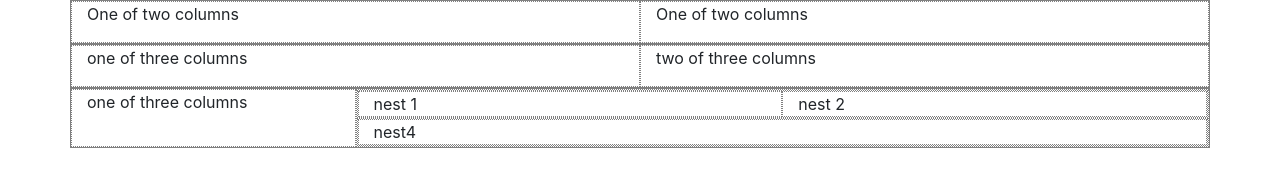
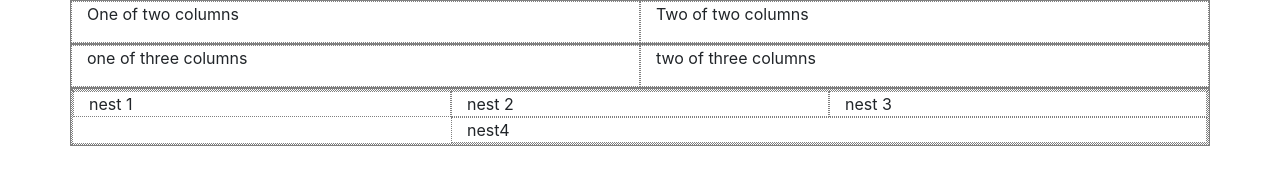
Before and after one commit to isabellesavannah/css-stoplight, a plain HTML site: page index.html in a window 1280 px wide. Drawn offline with nearby package versions, Linux system fonts and the light colour scheme.

Commit message:
edited nests

```diff
--- a/index.html
+++ b/index.html
@@ -1,7 +1,7 @@
 <!doctype html>
 <html lang="en">
   <head>
-    <title>Title</title>
+    <title>Smiley Proj</title>
     <!-- Required meta tags -->
     <meta charset="utf-8">
     <meta name="viewport" content="width=device-width, initial-scale=1, shrink-to-fit=no">
@@ -22,7 +22,7 @@
                 <p>One of two columns</p>
             </div>
             <div class="col-6">
-                <p>One of two columns</p>
+                <p>Two of two columns</p>
             </div>
         </div>
         <div class="row">
@@ -34,18 +34,12 @@
             </div>
         </div>
         <div class="row">
-            <div class="col-3">
-                <p>one of three columns</p>
-            </div>
-            <div class="col-9">
-                <div class="row">
-                    <div class="col-6">nest 1</div>
-                    <div class="col-6">nest 2</div>
-                </div>
-                <div class="row">
-                    <div class="col-12">
-                        nest4
-                    </div>
+            <div class="col-12">
+                <div class="row justify-content-end">
+                    <div class="col-4">nest 1</div>
+                    <div class="col-4">nest 2</div>
+                    <div class="col-4">nest 3</div>
+                    <div class="col-8">nest4</div>
                 </div>
             </div>
         </div>
```
